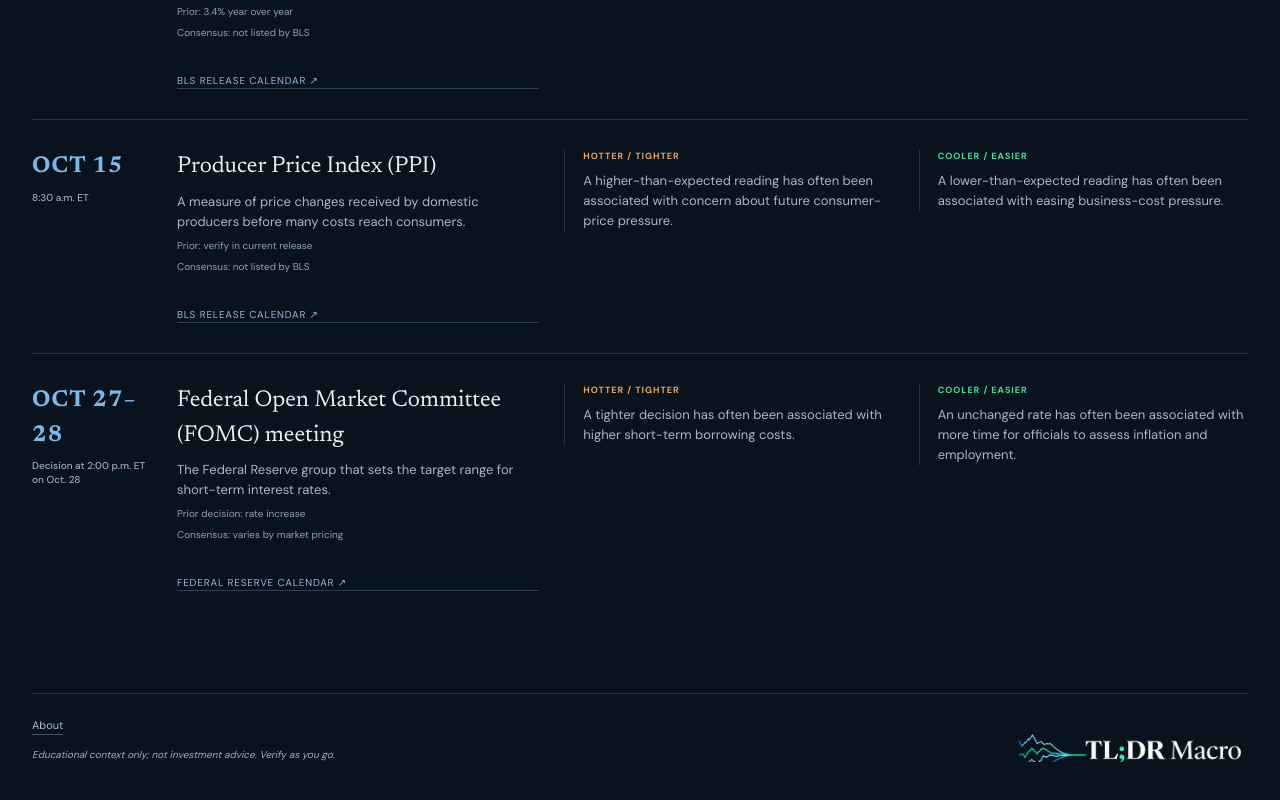
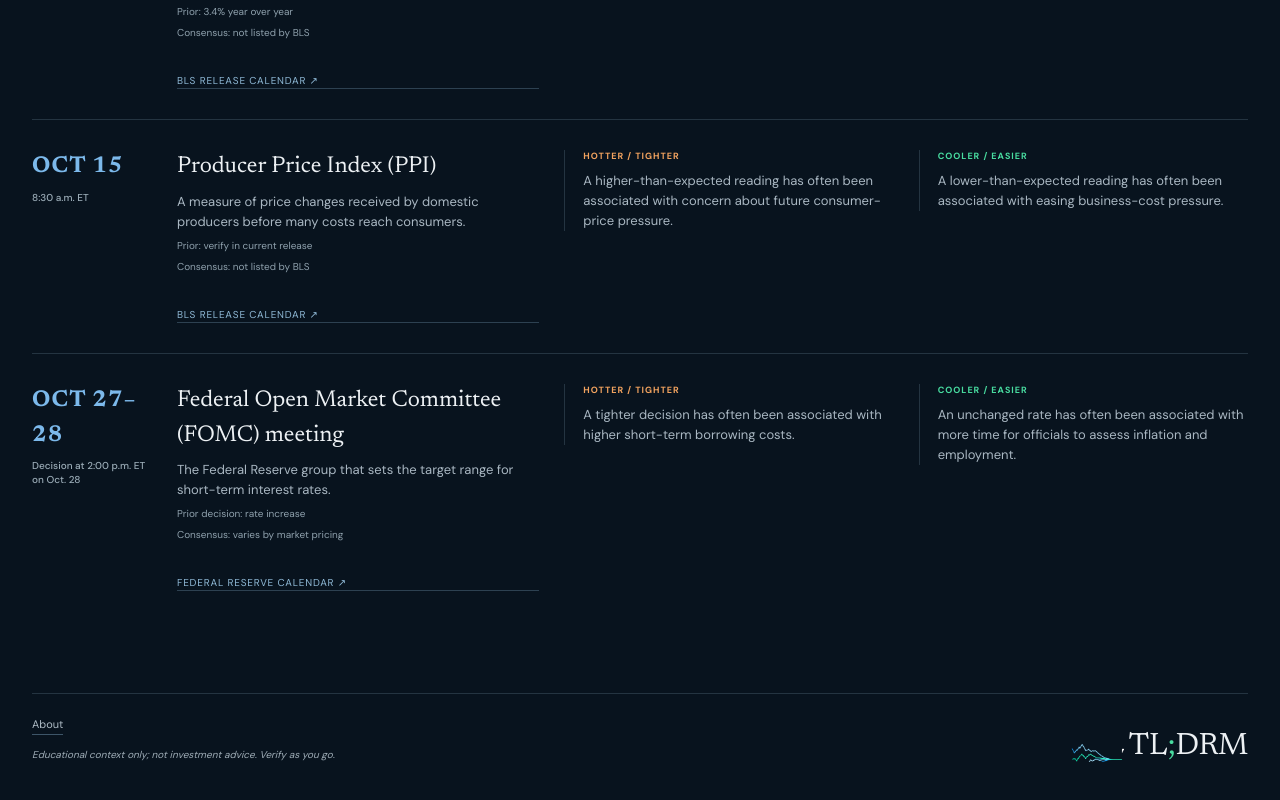
Before and after one commit to PennPredict/tldr-macro, a Next.js app: page / in a window 1280 px wide. Shown: the part 3688-4488 px from the top of the page. Built offline with nearby package versions, Linux system fonts and the light colour scheme.

Commit message:
Simplify viewpoint help and footer mark

```diff
--- a/app/SiteChrome.tsx
+++ b/app/SiteChrome.tsx
@@ -6,6 +6,9 @@ import StickyHeader from "./StickyHeader";
 export const fullDisclaimer = "Educational context only; not investment advice. Verify as you go.";
 
 function BrandImage({ placement }: { placement: "header" | "footer" }) {
+  if (placement === "footer") {
+    return <Link className="brand-image-footer" href="/" aria-label="TL;DRM home"><span className="footer-brand-lines" aria-hidden="true"><Image src="/tldr-macro-logo-wide.png" alt="" width={2172} height={724} /></span><span className="footer-brand-word">TL<span>;</span>DRM</span></Link>;
+  }
   const alt=placement === "header" ? "TL;DR Macro. Market intelligence, for everyone." : "TL;DR Macro";
   return <Link className={`brand-image brand-image-${placement}`} href="/" aria-label="TL;DR Macro home"><Image src="/tldr-macro-logo-wide.png" alt={alt} width={2172} height={724} priority={placement === "header"} /></Link>;
 }
--- a/app/globals.css
+++ b/app/globals.css
@@ -8,7 +8,7 @@ a { color:inherit; text-decoration:none; }
 .shell { width:min(1240px,calc(100% - 64px)); margin:auto; padding-bottom:34px; }
 .topbar { min-height:118px; display:flex; align-items:center; justify-content:space-between; gap:32px; border-bottom:1px solid var(--line); }
 .edition { display:flex; flex-direction:column; align-items:end; gap:4px; color:#aeb9c2; font-size:11px; text-transform:uppercase; letter-spacing:.11em; }.edition time { color:#748795; }
-.brand-image { display:block; }.brand-image img { display:block; width:100%; height:auto; object-fit:contain; }.brand-image-header { width:clamp(190px,22.5vw,292px); }.brand-image-footer { width:clamp(165px,18.75vw,236px); height:clamp(32px,3.6vw,46px); margin-left:auto; overflow:hidden; }.brand-image-footer img { transform:translateY(-2%); }
+.brand-image { display:block; }.brand-image img { display:block; width:100%; height:auto; object-fit:contain; }.brand-image-header { width:clamp(190px,22.5vw,292px); }.brand-image-footer { display:inline-flex; align-items:center; gap:5px; margin-left:auto; color:var(--ink); text-transform:none; letter-spacing:-.035em; }.footer-brand-lines { width:56px; height:32px; overflow:hidden; }.footer-brand-lines img { width:176px; max-width:none; height:auto; transform:translate(-1px,-1px); }.footer-brand-word { font-family:var(--font-serif),serif; font-size:31px; line-height:1; }.footer-brand-word span { color:var(--green); }
 .section-label { margin:0 0 15px; color:#aebdc9; font-size:10px; font-weight:750; text-transform:uppercase; letter-spacing:.28em; }
 .market-section,.stories,.notable,.watch { padding:76px 0; border-bottom:1px solid var(--line); }.market-section { padding-top:32px; }.section-heading { display:flex; justify-content:space-between; align-items:end; gap:24px; margin-bottom:30px; }.section-heading h2 { margin:0; font-family:var(--font-serif),serif; font-size:38px; font-weight:550; letter-spacing:-.025em; }.section-heading>p { max-width:390px; margin:0; color:var(--muted); font-size:12px; text-align:right; }.market-heading { margin-bottom:22px; }
 .market-grid { display:grid; grid-template-columns:repeat(3,1fr); gap:0; border-top:1px solid var(--line); border-bottom:1px solid var(--line); }.market { min-width:0; padding:22px 22px 20px; border-right:1px solid var(--line); border-bottom:1px solid var(--line); }.market:nth-child(3n) { border-right:0; }.market:nth-child(n+4) { border-bottom:0; }.market h3 { margin:0 0 8px; color:#d6dee4; font-size:12px; font-weight:550; }.market-value { display:flex; align-items:baseline; justify-content:space-between; gap:8px; }.market-value strong { font-size:22px; }.market-value b { font-size:11px; }.market-value .up { color:var(--green); }.market-value .down { color:var(--red); }.market-value .risk { color:var(--orange); }.market-value .caution { color:var(--blue); }.sparkline { display:block; width:100%; height:62px; margin:10px 0 3px; }.chart-meta { display:grid; grid-template-columns:auto 1fr auto; gap:8px; align-items:center; margin-bottom:13px; color:#647887; font-size:7px; text-transform:uppercase; letter-spacing:.07em; }.chart-meta b { color:#8093a1; font-weight:500; text-align:center; }.market>p { min-height:78px; margin:0; color:#aebbc5; font-size:11px; line-height:1.52; }.market>a,.source-link,.notable a,.event-list a { display:inline-block; margin-top:8px; color:#789db8; font-size:9px; text-transform:uppercase; letter-spacing:.08em; border-bottom:1px solid #789db855; }
@@ -161,7 +161,6 @@ button { font:inherit; }
 .term-popover { position:fixed; z-index:10000; width:max-content; max-width:min(300px,calc(100vw - 32px)); display:flex; flex-direction:column; gap:6px; padding:12px 14px; border:1px solid #4b6577; border-radius:6px; background:#10222f; box-shadow:0 14px 35px #0009; color:#e2e8ec; white-space:normal; overflow-wrap:anywhere; word-break:normal; text-align:left; overflow:visible; animation:popover-in .12s ease-out; }
 .term-popover small { color:#75cba5; font-size:11px; font-weight:700; text-transform:uppercase; letter-spacing:.11em; }.term-popover strong { color:#f0f4f6; font-weight:700; }.term-popover>span { display:flex; flex-direction:column; gap:6px; }
 .term-popover>span>span { display:block; }
-.agent-footer { margin-top:3px; padding-top:7px; border-top:1px solid #39505f; color:#b7c4cc; font-size:12px; }
 @keyframes popover-in { from { opacity:0; transform:translateY(-3px); } to { opacity:1; transform:none; } }
 @media (prefers-reduced-motion:reduce) { .term-popover { animation:none; } }
 @media (max-width:479px) { .term-popover { width:calc(100vw - 32px); max-width:none; } }
--- a/reports/build-report.json
+++ b/reports/build-report.json
@@ -1,5 +1,5 @@
 {
-  "generated_at": "2026-10-06T20:18:15.709Z",
+  "generated_at": "2026-10-06T20:23:17.126Z",
   "edition_date": "2026-10-06",
   "policy_version": 1,
   "status": "passed",
--- a/reports/popover-tests.json
+++ b/reports/popover-tests.json
@@ -1,5 +1,5 @@
 {
-  "generated_at": "2026-10-06T20:19:15.125Z",
+  "generated_at": "2026-10-06T20:23:37.044Z",
   "results": [
     {
       "width": 375,
```
Also changed, not shown: app/HeadlineCard.tsx (+1 -1 lines).
